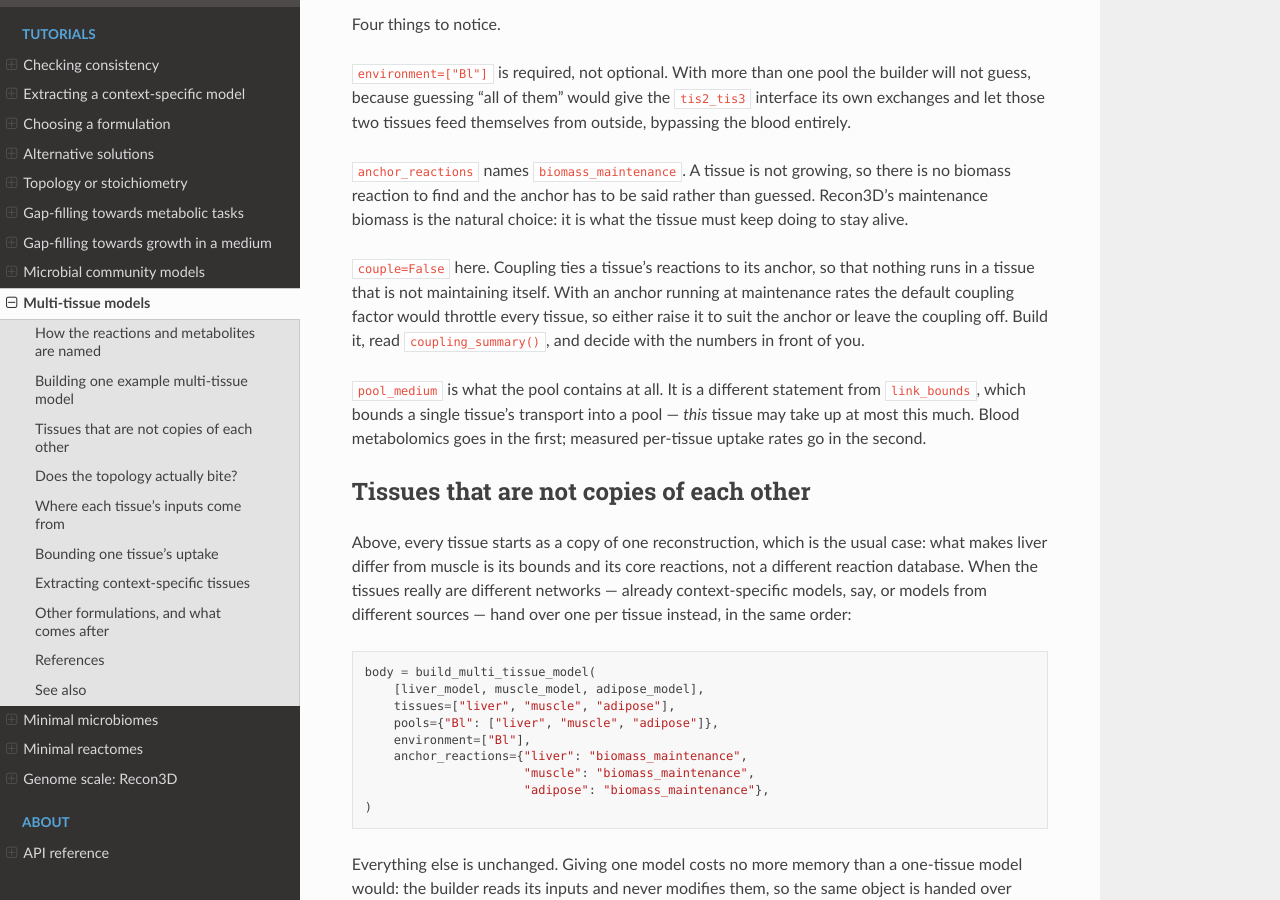
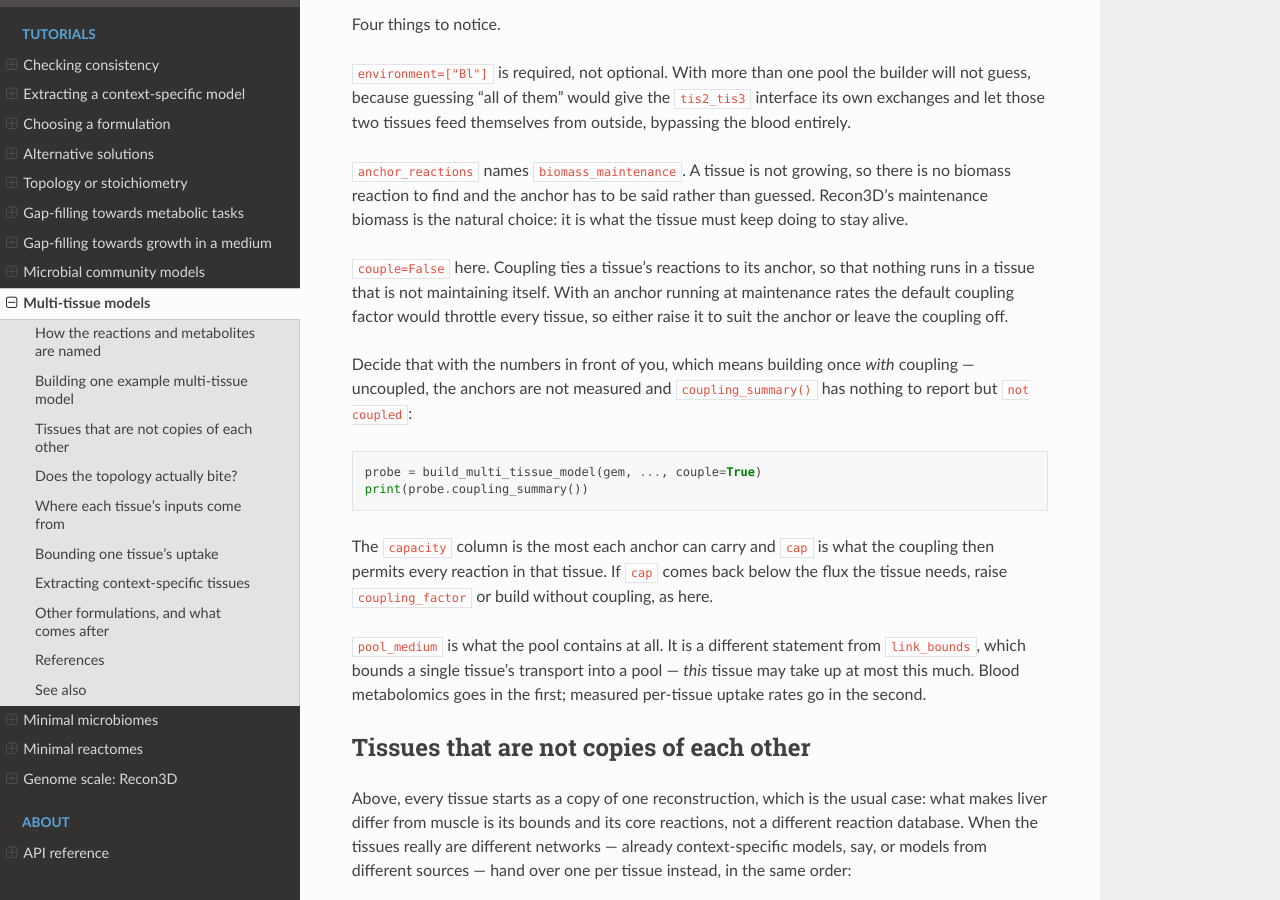
Before and after one commit to bisect-group/spectra-cobra, a Sphinx documentation site: the page built from docs/tutorials/multi_tissue.rst, in a window 1280 px wide and 900 px high, scrolled down 2771 px. Built offline with Sphinx 7.4.7 and the Read the Docs theme 3.1.0, drawn with Linux system fonts in a browser that asks for light colours; some of the changed text lies outside the part shown.

Commit message:
Stop the community builder from asserting an objective
Three things the builder decided that are the caller's to decide.

It set the joined model's objective to the sum of every unit's anchor.
That asserts the units' growth rates are commensurable and that their
total is the thing to maximise, which is a modelling claim rather than a
consequence of joining the models. The model is now built with no
objective; reaction copies carry no objective coefficient, so nothing has
to be cleared. The formulations set their own, and anything you solve
yourself now has to say what it is maximising.

decompose() likewise set each split unit's objective to its anchor. What a
unit should optimise once it stands alone does not follow from the split,
so it is left unset, with the anchor still in biomass_reactions for a
caller who wants it.

The inertness check now runs only when the units are coupled. Uncoupled, a
dead anchor gates nothing -- the unit's other reactions are not tied to it
-- so measuring every anchor cost one LP per unit to report something that
does not bite, and the warning claimed the unit was inert when it was not.
anchor_capacity is empty in that case, and the docstring says so.

Also corrects the biomass_reactions docstring, which said an anchor was
"only needed when couple is set". The anchor is resolved unconditionally
and an ambiguous model raises either way.

Tests: test_a_closed_community_cannot_grow had become vacuous, since
without an objective the community reads zero growth whether it is shut or
not; it now names the objective and first proves the community grows when
fed. The inert-unit test is parametrised over couple, the tie test moved
to the coupled case it was written for, and the decompose test sets an
objective before asking a unit to grow.

Docs: both tutorials say the objective is unset and show how to set one.
The multi-tissue page also stopped telling readers to run
coupling_summary() on an uncoupled build, where it only ever returned
"not coupled".

Co-Authored-By: Claude Opus 5 (1M context) <noreply@anthropic.com>

```diff
--- a/docs/tutorials/multi_tissue.rst
+++ b/docs/tutorials/multi_tissue.rst
@@ -232,8 +232,20 @@ the tissue must keep doing to stay alive.
 that nothing runs in a tissue that is not maintaining itself. With an anchor
 running at maintenance rates the default coupling factor would throttle every
 tissue, so either raise it to suit the anchor or leave the coupling off.
-Build it, read ``coupling_summary()``, and decide with the numbers in front
-of you.
+
+Decide that with the numbers in front of you, which means building once
+*with* coupling — uncoupled, the anchors are not measured and
+``coupling_summary()`` has nothing to report but ``not coupled``:
+
+.. code-block:: python
+
+   probe = build_multi_tissue_model(gem, ..., couple=True)
+   print(probe.coupling_summary())
+
+The ``capacity`` column is the most each anchor can carry and ``cap`` is what
+the coupling then permits every reaction in that tissue. If ``cap`` comes
+back below the flux the tissue needs, raise ``coupling_factor`` or build
+without coupling, as here.
 
 ``pool_medium`` is what the pool contains at all. It is a different statement
 from ``link_bounds``, which bounds a single tissue's transport into a pool —
@@ -521,6 +533,16 @@ untagged and standing on its own, with an exchange reaction wherever it met a
 pool — a transport with the pool side dropped *is* an exchange, and it keeps
 the transport's bounds, so measured rates survive the round trip.
 
+The split models carry **no objective**. What a tissue should optimise once
+it stands alone is a modelling decision rather than something the split can
+infer, so set one before you solve — ``body.biomass_reactions`` has each
+tissue's anchor if that is what you want:
+
+.. code-block:: python
+
+   for name, tissue in tissues.items():
+       tissue.objective = tissue.reactions.biomass_maintenance
+
 Always run :func:`~spectra_cobra.check_extraction`. A core reaction being
 *present* in the result is not the same as its being able to carry flux, and
 only the check distinguishes them.
```
Also changed, not shown: docs/tutorials/community.rst (+19 -0 lines), 3 other files.
